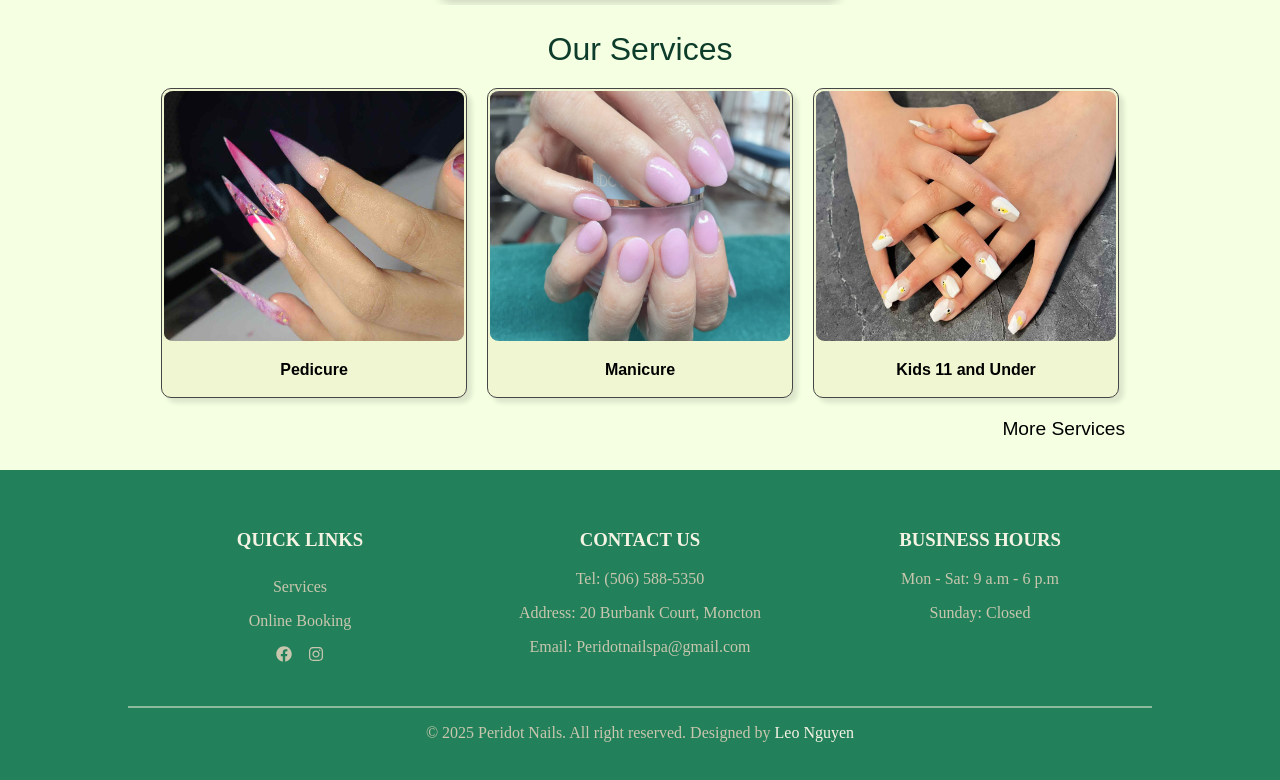
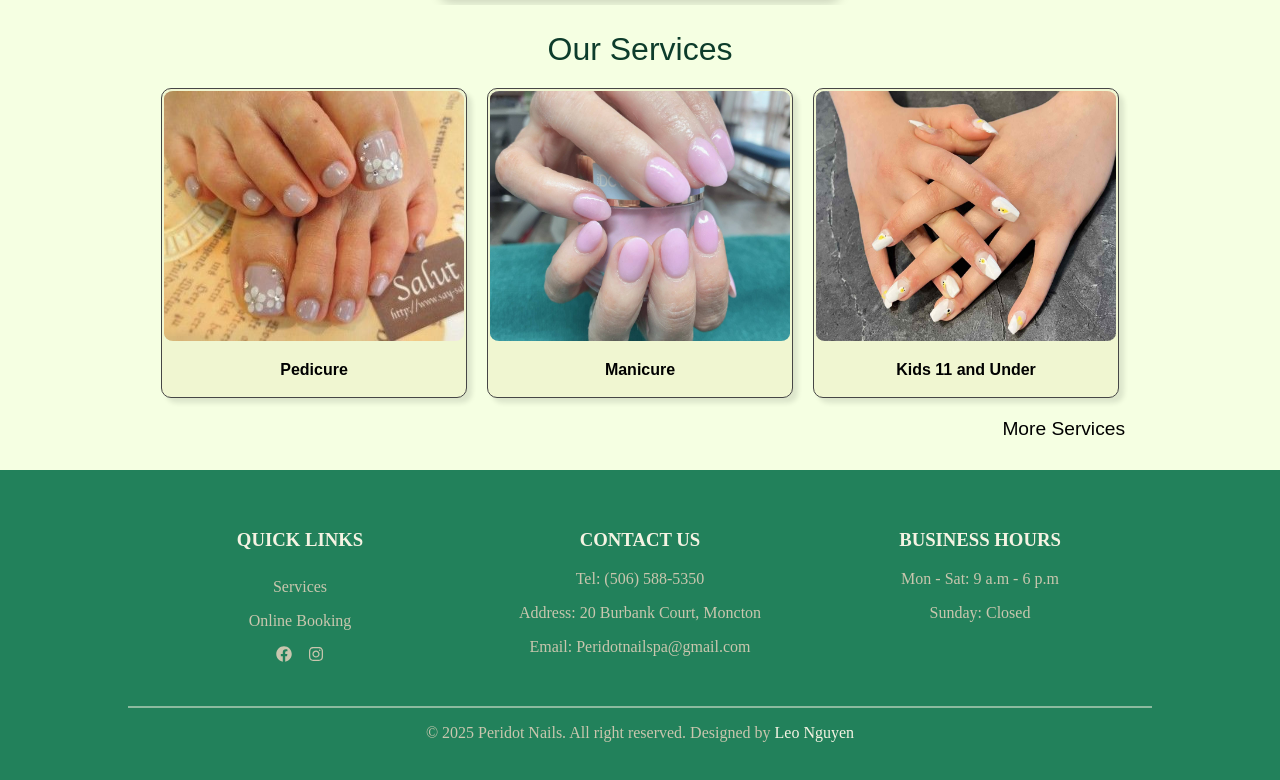
Before and after one commit to LeoNguyen0503/Peridot_Nail, a React (Vite) app in the folder peridot-project/: page / in a window 1280 px wide. Shown: the part 1154-1934 px from the top of the page. Built offline with nearby package versions, Linux system fonts and the light colour scheme.

Commit message:
small change

```diff
--- a/peridot-project/src/pages/Home.jsx
+++ b/peridot-project/src/pages/Home.jsx
@@ -4,7 +4,7 @@ import p3 from'../assets/nails/37245208-ae1d-42e4-bad6-6810e0324d01.jpg'
 
 import p4 from'../assets/nails/226af816-01d9-444a-ba11-a51c2b120aad.jpg'
 import p5 from'../assets/nails/6a7196f5-f0b8-4765-b657-a079e84d6459.jpg'
-import p6 from'../assets/nails/37245208-ae1d-42e4-bad6-6810e0324d01.jpg'
+import p6 from'../assets/nails/1f440f63-5626-42f1-898f-43ddfa879d61.jpg'
 
 
 import {useEffect} from 'react'
@@ -39,7 +39,7 @@ function Home(){
             <h2 className="home-title">Our Services</h2>
             <div className="card-container">
                 <div className="card">
-                    <Link to="/services#Pedicure"><ServiceCard image={p1} name="Pedicure"/></Link>
+                    <Link to="/services#Pedicure"><ServiceCard image={p6} name="Pedicure"/></Link>
                     <Link to="/services#Manicure"><ServiceCard image={p4} name="Manicure"/></Link>
                     <Link to="/services#Kids11andUnder"><ServiceCard image={p5} name="Kids 11 and Under"/></Link>
                 </div>
```
Also changed, not shown: peridot-project/src/assets/nails/1f440f63-5626-42f1-898f-43ddfa879d61.jpg (added), peridot-project/src/assets/nails/@pelikh_ nails ideas.jpg (added).
